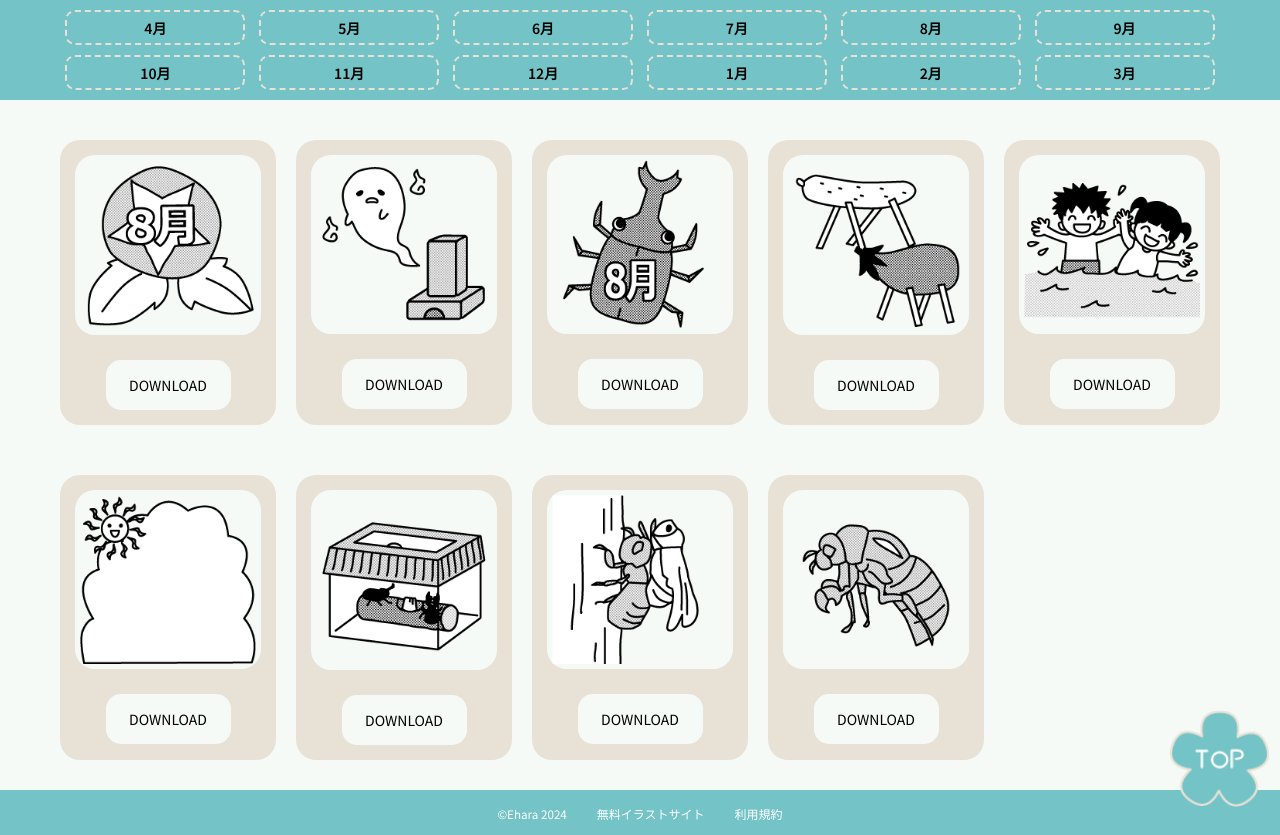
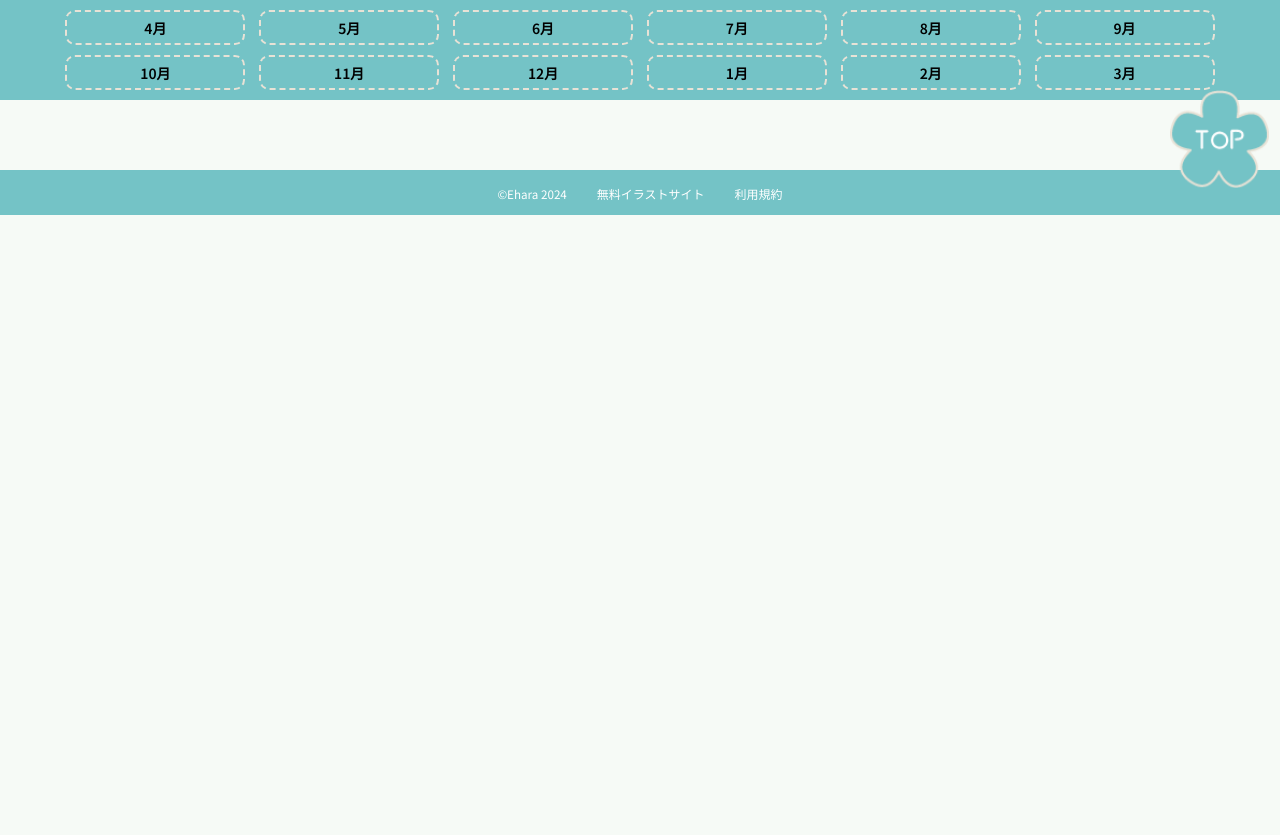
Before and after one commit to bouquinsignet/curly-potato, a plain HTML site: page march.html in a window 1280 px wide. After the commit the page ends 800 px from the top, so only its background shows below. Drawn offline with Linux system fonts and the light colour scheme.

Commit message:
Add files via upload

```diff
--- a/march.html
+++ b/march.html
@@ -10,7 +10,7 @@
     <link href="https://fonts.googleapis.com/css2?family=Noto+Sans+JP:wght@100..900&display=swap" rel="stylesheet">
 
     <link rel="stylesheet" href="./css/reset.css">
-    <link rel="stylesheet" href="/css/style.css">
+    <link rel="stylesheet" href="./css/style.css">
   </head>
 <body>
   <!-- header -->
@@ -62,7 +62,7 @@
   <div class="main__inner inner">
     <div class="main__illust-gallery">
       <!-- illust card -->
-      <div class="main__illust-card">
+      <!-- <div class="main__illust-card">
         <div class="main__illust-card-inner">
           <div class="main__img-bgc">
             <img src="./img/aug/web_august-01.png" alt="" class="illust01">
@@ -71,11 +71,11 @@
             <a href="./img/aug/print_august-01.png" download><p>DOWNLOAD</p></a>
           </div>
         </div>
-      </div>
+      </div> -->
       <!-- illust card -->
 
       <!-- illust card -->
-      <div class="main__illust-card">
+      <!-- <div class="main__illust-card">
         <div class="main__illust-card-inner">
           <div class="main__img-bgc">
             <img src="./img/aug/web_august-02.png" alt="" class="illust02">
@@ -84,11 +84,11 @@
             <a href="./img/aug/print_august-02.png" download><p>DOWNLOAD</p></a>
           </div>
         </div>
-      </div>
+      </div> -->
       <!-- illust card -->
 
       <!-- illust card -->
-      <div class="main__illust-card">
+      <!-- <div class="main__illust-card">
         <div class="main__illust-card-inner">
           <div class="main__img-bgc">
             <img src="./img/aug/web_august-03.png" alt="" class="illust03">
@@ -97,11 +97,11 @@
             <a href="./img/aug/print_august-03.png" download><p>DOWNLOAD</p></a>
           </div>
         </div>
-      </div>
+      </div> -->
       <!-- illust card -->
 
       <!-- illust card -->
-      <div class="main__illust-card">
+      <!-- <div class="main__illust-card">
         <div class="main__illust-card-inner">
           <div class="main__img-bgc">
             <img src="./img/aug/web_august-04.png" alt="" class="illust04">
@@ -110,11 +110,11 @@
             <a href="./img/aug/print_august-04.png" download><p>DOWNLOAD</p></a>
           </div>
         </div>
-      </div>
+      </div> -->
       <!-- illust card -->
 
       <!-- illust card -->
-      <div class="main__illust-card">
+      <!-- <div class="main__illust-card">
         <div class="main__illust-card-inner">
           <div class="main__img-bgc">
             <img src="./img/aug/web_august-05.png" alt="" class="illust05">
@@ -123,11 +123,11 @@
             <a href="./img/aug/print_august-05.png" download><p>DOWNLOAD</p></a>
           </div>
         </div>
-      </div>
+      </div> -->
       <!-- illust card -->
 
       <!-- illust card -->
-      <div class="main__illust-card">
+      <!-- <div class="main__illust-card">
         <div class="main__illust-card-inner">
           <div class="main__img-bgc">
             <img src="./img/aug/web_august-06.png" alt="" class="illust06">
@@ -136,11 +136,11 @@
             <a href="./img/aug/print_august-06.png" download><p>DOWNLOAD</p></a>
           </div>
         </div>
-      </div>
+      </div> -->
       <!-- illust card -->
 
       <!-- illust card -->
-      <div class="main__illust-card">
+      <!-- <div class="main__illust-card">
         <div class="main__illust-card-inner">
           <div class="main__img-bgc">
             <img src="./img/aug/web_august-07.png" alt="" class="illust07">
@@ -149,11 +149,11 @@
             <a href="./img/aug/print_august-07.png" download><p>DOWNLOAD</p></a>
           </div>
         </div>
-      </div>
+      </div> -->
       <!-- illust card -->
 
       <!-- illust card -->
-      <div class="main__illust-card">
+      <!-- <div class="main__illust-card">
         <div class="main__illust-card-inner">
           <div class="main__img-bgc">
             <img src="./img/aug/web_august-08.png" alt="" class="illust08">
@@ -162,11 +162,11 @@
             <a href="./img/aug/print_august-08.png" download><p>DOWNLOAD</p></a>
           </div>
         </div>
-      </div>
+      </div> -->
       <!-- illust card -->
 
       <!-- illust card -->
-      <div class="main__illust-card">
+      <!-- <div class="main__illust-card">
         <div class="main__illust-card-inner">
           <div class="main__img-bgc">
             <img src="./img/aug/web_august-09.png" alt="" class="illust09">
@@ -175,7 +175,7 @@
             <a href="./img/aug/print_august-09.png" download><p>DOWNLOAD</p></a>
           </div>
         </div>
-      </div>
+      </div> -->
       <!-- illust card -->
 
   </div>
```
